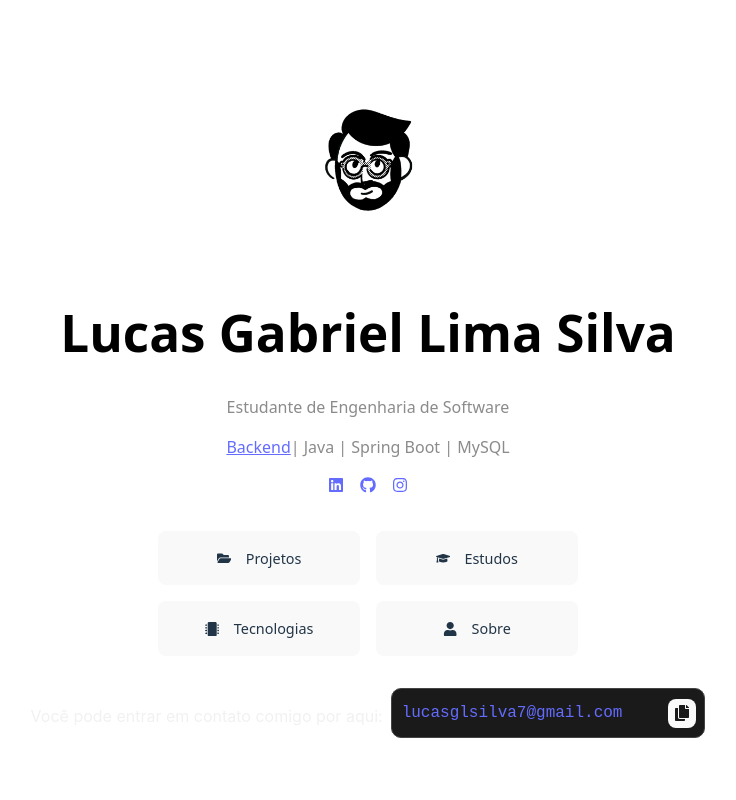
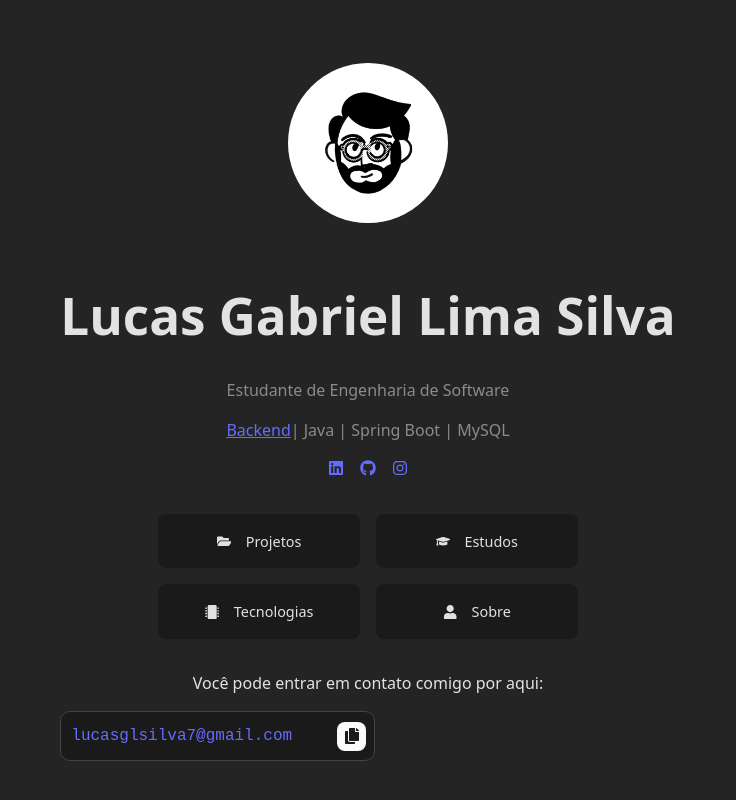
Before and after one commit to lucasgls/portifolio, a React (Vite) app: page / in a window 1280 px wide. Shown: the whole page, without its empty margins (272-1008 px from the left). Built offline with nearby package versions, Linux system fonts and the light colour scheme.

Commit message:
fix: arrumei bug de troca de cores de acordo com o tema do navegador

```diff
--- a/src/App.css
+++ b/src/App.css
@@ -81,13 +81,7 @@
 }
 
 /*  /////////////////////////////////////          */
-.container-copy {
-  display: flex;
-  flex-direction: row;
-  gap: 0.5em;
-  font-family: 'Inter', sans-serif;
-  color: #f1f1f1;
-}
+
 
 .copyDiv {
   display: flex;
--- a/src/index.css
+++ b/src/index.css
@@ -3,9 +3,8 @@
   line-height: 1.5;
   font-weight: 400;
 
-  color-scheme: light dark;
-  color: #213547;
-  background-color: #ffffff;
+  color: rgba(255, 255, 255, 0.87);
+  background-color: #242424;
 
   font-synthesis: none;
   text-rendering: optimizeLegibility;
@@ -28,13 +27,14 @@ body {
   place-items: center;
   min-width: 320px;
   min-height: 100vh;
-  background-color: inherit;
-  color: inherit;
+  background-color: #242424;
+  color: rgba(255, 255, 255, 0.87);
 }
 
 h1 {
   font-size: 3.2em;
   line-height: 1.1;
+  color: rgba(255, 255, 255, 0.87);
 }
 
 button {
@@ -44,34 +44,17 @@ button {
   font-size: 1em;
   font-weight: 500;
   font-family: inherit;
-  background-color: #f9f9f9;
-  color: #213547;
+  background-color: #1a1a1a;
+  color: rgba(255, 255, 255, 0.87);
   cursor: pointer;
   transition: border-color 0.25s;
 }
+
 button:hover {
   border-color: #646cff;
 }
+
 button:focus,
 button:focus-visible {
   outline: 4px auto -webkit-focus-ring-color;
 }
-
-
-@media (prefers-color-scheme: dark) {
-  :root {
-    color: rgba(255, 255, 255, 0.87);
-    background-color: #242424;
-  }
-  h1{
-    color: rgba(255, 255, 255, 0.87);
-  }
-  button {
-    background-color: #1a1a1a;
-    color: rgba(255, 255, 255, 0.87);
-  }
-
-  a:hover {
-    color: #747bff;
-  }
-}
```
